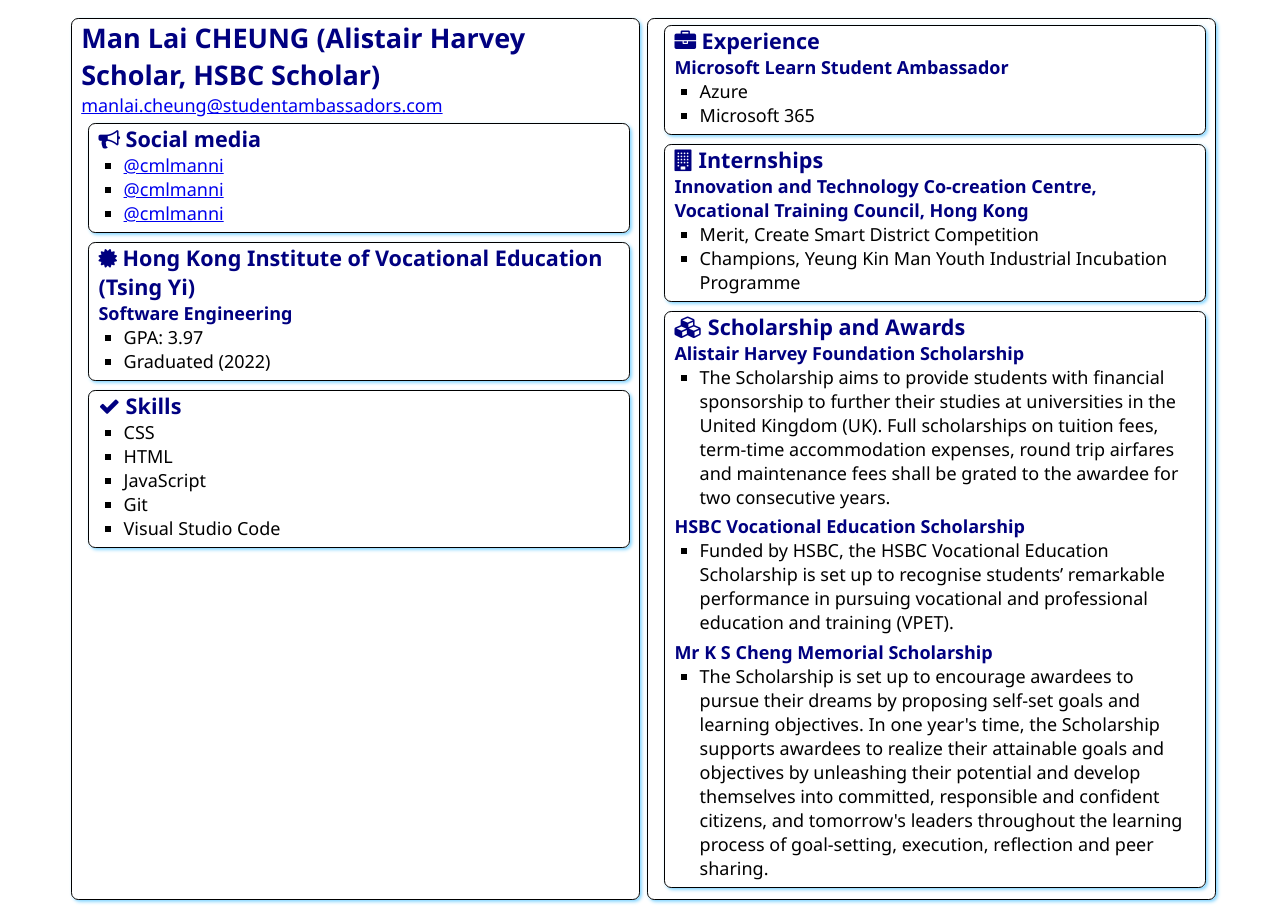
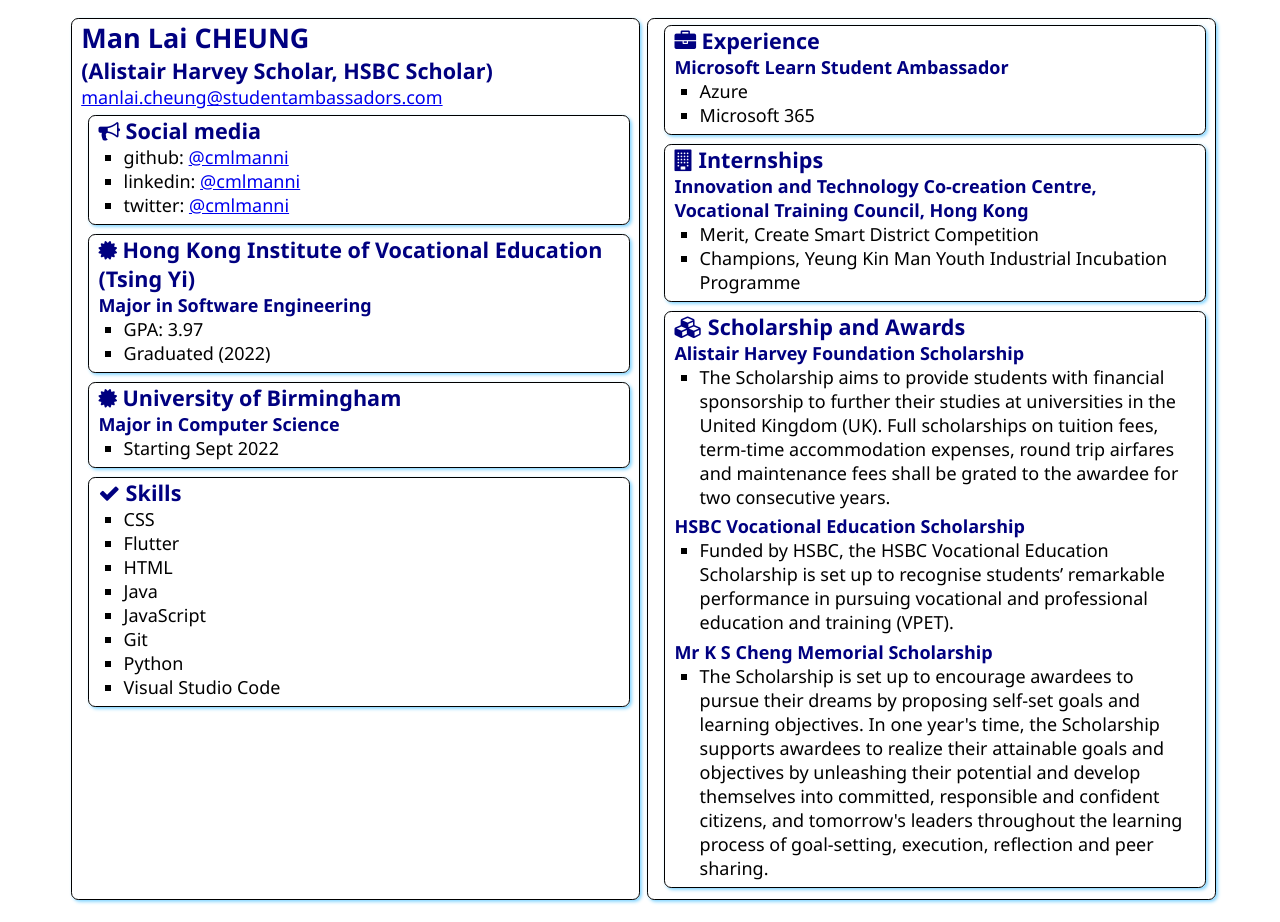
Before and after one commit to cmlmanni/SATechnicalOnboarding, a plain HTML site: page src/index.html in a window 1280 px wide. Drawn offline with Linux system fonts and the light colour scheme.

Commit message:
Update index.html

```diff
--- a/src/index.html
+++ b/src/index.html
@@ -14,7 +14,8 @@
 <body>
     <main>
         <article class="box">
-            <h1>Man Lai CHEUNG (Alistair Harvey Scholar, HSBC Scholar)</h1>
+            <h1>Man Lai CHEUNG</h1>
+            <h2>(Alistair Harvey Scholar, HSBC Scholar)</h2>
             <div><a href="mailto:manlai.cheung@studentambassadors.com">manlai.cheung@studentambassadors.com</a></div>
 
             <section class="box">
@@ -23,9 +24,9 @@
                     Social media
                 </h2>
                 <ul>
-                    <li><a href="https://github.com/cmlmanni">@cmlmanni</a></li>
-                    <li><a href="https://linkedin.com/in/cmlmanni">@cmlmanni</a></li>
-                    <li><a href="https://twitter.com/cmlmanni">@cmlmanni</a></li>
+                    <li>github: <a href="https://github.com/cmlmanni">@cmlmanni</a></li>
+                    <li>linkedin: <a href="https://linkedin.com/in/cmlmanni">@cmlmanni</a></li>
+                    <li>twitter: <a href="https://twitter.com/cmlmanni">@cmlmanni</a></li>
                 </ul>
             </section>
 
@@ -35,14 +36,25 @@
                         <i class="fa fa-certificate" aria-hidden="true"></i>
                         Hong Kong Institute of Vocational Education (Tsing Yi)
                     </h2>
-                    <h3>Software Engineering</h3>
+                    <h3>Major in Software Engineering</h3>
                     <ul>
                         <li>GPA: 3.97</li>
                         <li>Graduated (2022)</li>
                     </ul>
                 </div>
             </section>
-
+            <section class="box">
+                <div class="education">
+                    <h2>
+                        <i class="fa fa-certificate" aria-hidden="true"></i>
+                        University of Birmingham
+                    </h2>
+                    <h3>Major in Computer Science</h3>
+                    <ul>
+                        <li>Starting Sept 2022</li>
+                    </ul>
+                </div>
+            </section>
             <section class="box">
                 <h2>
                     <i class="fa fa-check" aria-hidden="true"></i>
@@ -50,9 +62,12 @@
                 </h2>
                 <ul>
                     <li>CSS</li>
+                    <li>Flutter</li>
                     <li>HTML</li>
+                    <li>Java</li>
                     <li>JavaScript</li>
                     <li>Git</li>
+                    <li>Python</li>
                     <li>Visual Studio Code</li>
                 </ul>
             </section>
```
